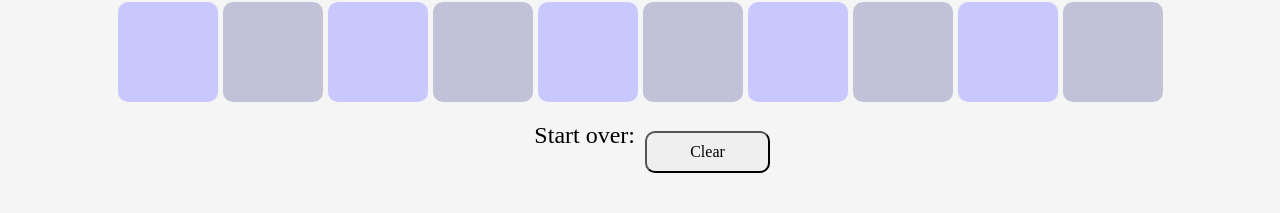
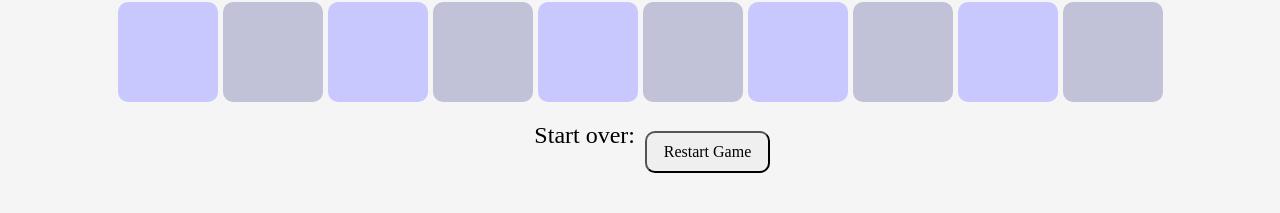
Before and after one commit to ken-can-code/reactminesweeper, a React (Create React App) app: page / in a window 1280 px wide. Shown: the part 1054-1267 px from the top of the page. Built offline with nearby package versions, Linux system fonts and the light colour scheme.

Commit message:
clear renamed restart, and now resets square states to unrevealed, inexplicably also re-randomizes mine placements (which is good, but why!?)

```diff
--- a/src/App.jsx
+++ b/src/App.jsx
@@ -3,6 +3,8 @@ import Square from './Square';
 
 function App() {
   const [isGameOver, setIsGameOver] = useState(false);
+  const [restart, setRestart] = useState(false);
+
   function handleClick(event, mineState, setSquareState) {
     const squareContents = event.target.firstChild;
     // console.log('event', event);
@@ -44,6 +46,11 @@ function App() {
     } // closes the else
   } // closes the handleClick function
 
+  function handleRestart() {
+    setIsGameOver(false);
+    setRestart(true);
+  }
+
   const squares = []; // tracks which squares should have mines
   let totalMines = 30; // total number of mines to be on the grid
   while (totalMines > 0) {
@@ -61,7 +68,10 @@ function App() {
     key={`key${i}`}
     handleClick={handleClick}
     isGameOver={isGameOver}
-    isMine={squares[i] === true} />;
+    isMine={squares[i] === true}
+    restart={restart}
+    setRestart={setRestart}
+    />;
   }
 
   return (
@@ -89,7 +99,7 @@ function App() {
         Start over: <p id='current-turn'></p>
       </div>
       <div className='btn'>
-        <button id='clear' onClick={() => setIsGameOver(false)}>Clear</button> {/* onClick may not be ideal*/}
+        <button id='clear' onClick={handleRestart}>Restart Game</button> {/* onClick may not be ideal*/}
       </div>
     </div>
     <p className='under-text' id='click-or-tap'>
--- a/src/Square.jsx
+++ b/src/Square.jsx
@@ -1,8 +1,13 @@
-import React, { useState } from 'react';
+import React, { useState, useEffect } from 'react';
 
 const Square = (props) => {
-  const {isMine, handleClick, isGameOver} = props;
+  const {isMine, handleClick, isGameOver, restart, setRestart} = props;
   const [squareState, setSquareState] = useState('unrevealed'); // ['unrevealed', 'revealed-empty', 'revealed-mine', 'flagged']
+
+  useEffect(() => {
+    setSquareState('unrevealed');
+    setRestart(false);
+  }, [restart, setRestart])
 
   return (
     <div
```
